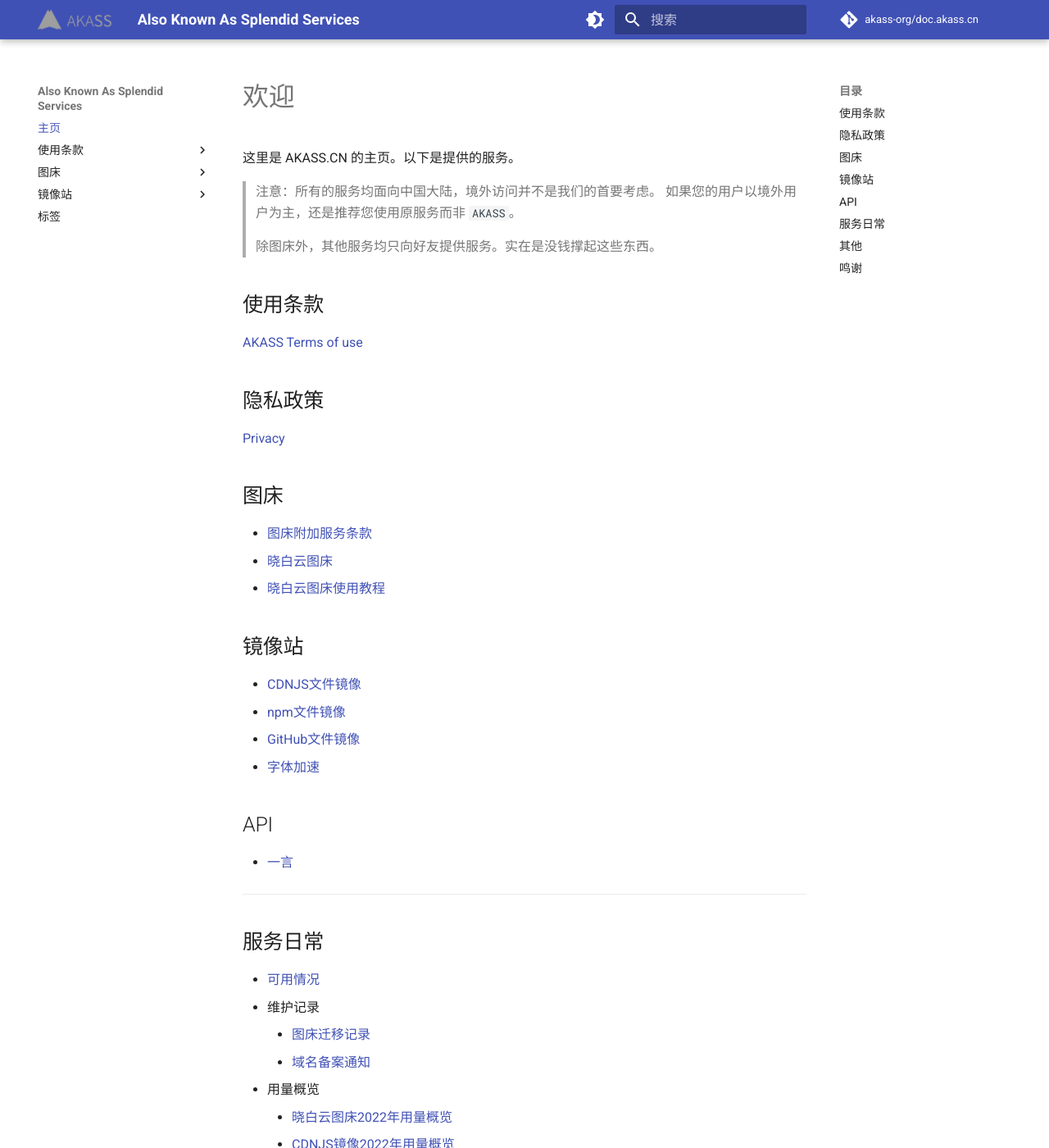
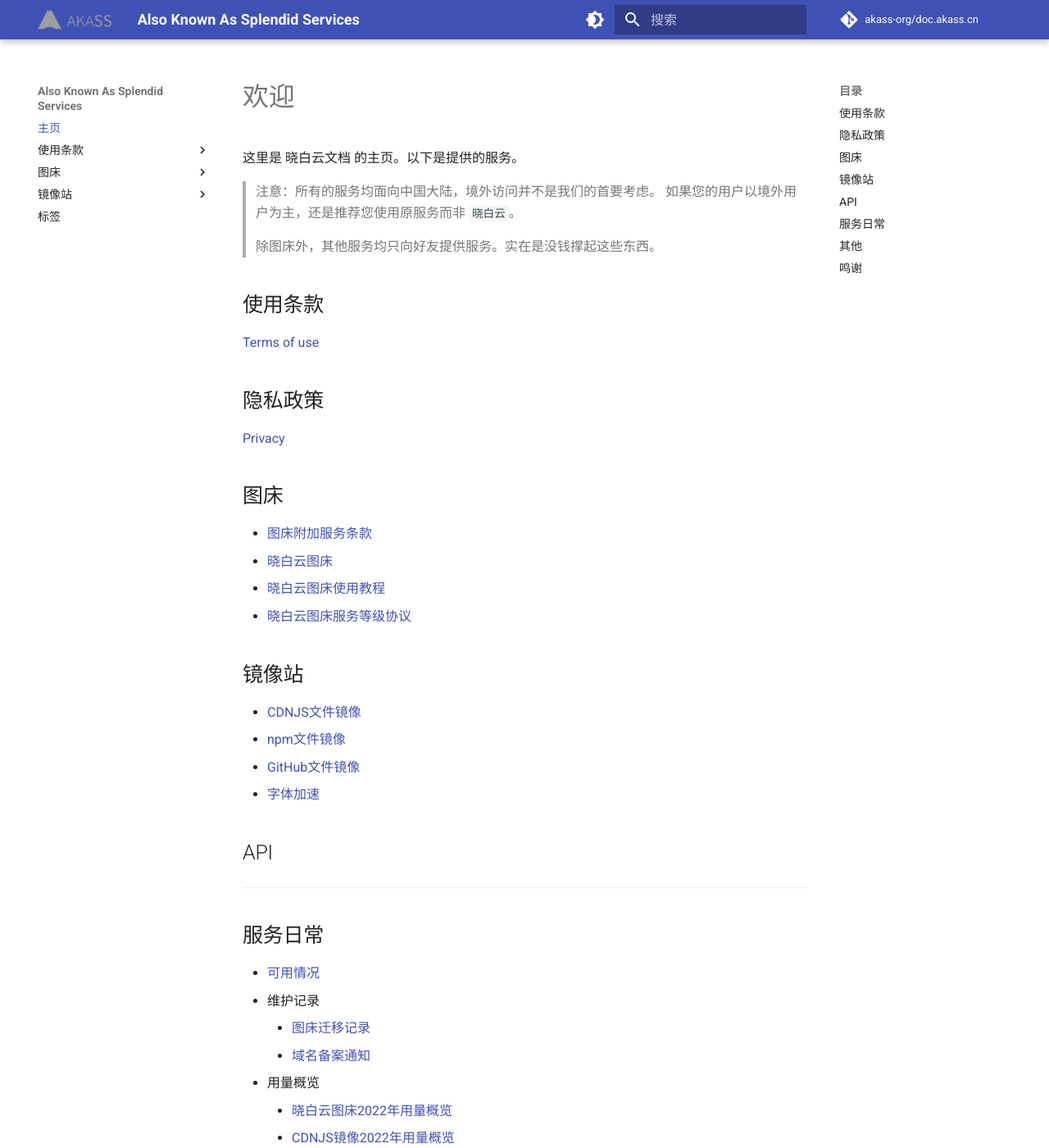
Before and after one commit to akass-org/doc.akass.cn, an MkDocs documentation site: the page built from docs/index.md, in a window 1280 px wide and 1400 px high. Shown: the whole window at 82% size. Built offline with MkDocs 1.6.1 and Material for MkDocs 9.7.7, drawn with Linux system fonts in a browser that asks for light colours; comment, search, counter and statistics services are not loaded.

Commit message:
Update homepage and service links

```diff
--- a/docs/index.md
+++ b/docs/index.md
@@ -1,14 +1,14 @@
 # 欢迎
 
-这里是 AKASS.CN 的主页。以下是提供的服务。
+这里是 晓白云文档 的主页。以下是提供的服务。
 
 > 注意：所有的服务均面向中国大陆，境外访问并不是我们的首要考虑。
-> 如果您的用户以境外用户为主，还是推荐您使用原服务而非 `AKASS`。
+> 如果您的用户以境外用户为主，还是推荐您使用原服务而非 `晓白云`。
 
 > 除图床外，其他服务均只向好友提供服务。实在是没钱撑起这些东西。
 
 ## 使用条款
-[AKASS Terms of use](./agreement/terms-of-use.md)
+[Terms of use](./agreement/terms-of-use.md)
 
 ## 隐私政策
 [Privacy](./agreement/privacy.md)
@@ -17,6 +17,7 @@
 - [图床附加服务条款](./agreement/imghost-rules.md)
 - [晓白云图床](./service/imagehost/imghost.md)
 - [晓白云图床使用教程](./service/imagehost/imghost-tutorial.md)
+- [晓白云图床服务等级协议](./agreement/imghost-sla.md)
 ## 镜像站
 - [CDNJS文件镜像](./service/mirror/cdnjs.md)
 - [npm文件镜像](./service/mirror/npm.md)
@@ -24,7 +25,6 @@
 - [字体加速](./service/mirror/fonts.md)
 
 ## API
-- [一言](./service/api/hitokoto.md)
 
 ---
 
```
